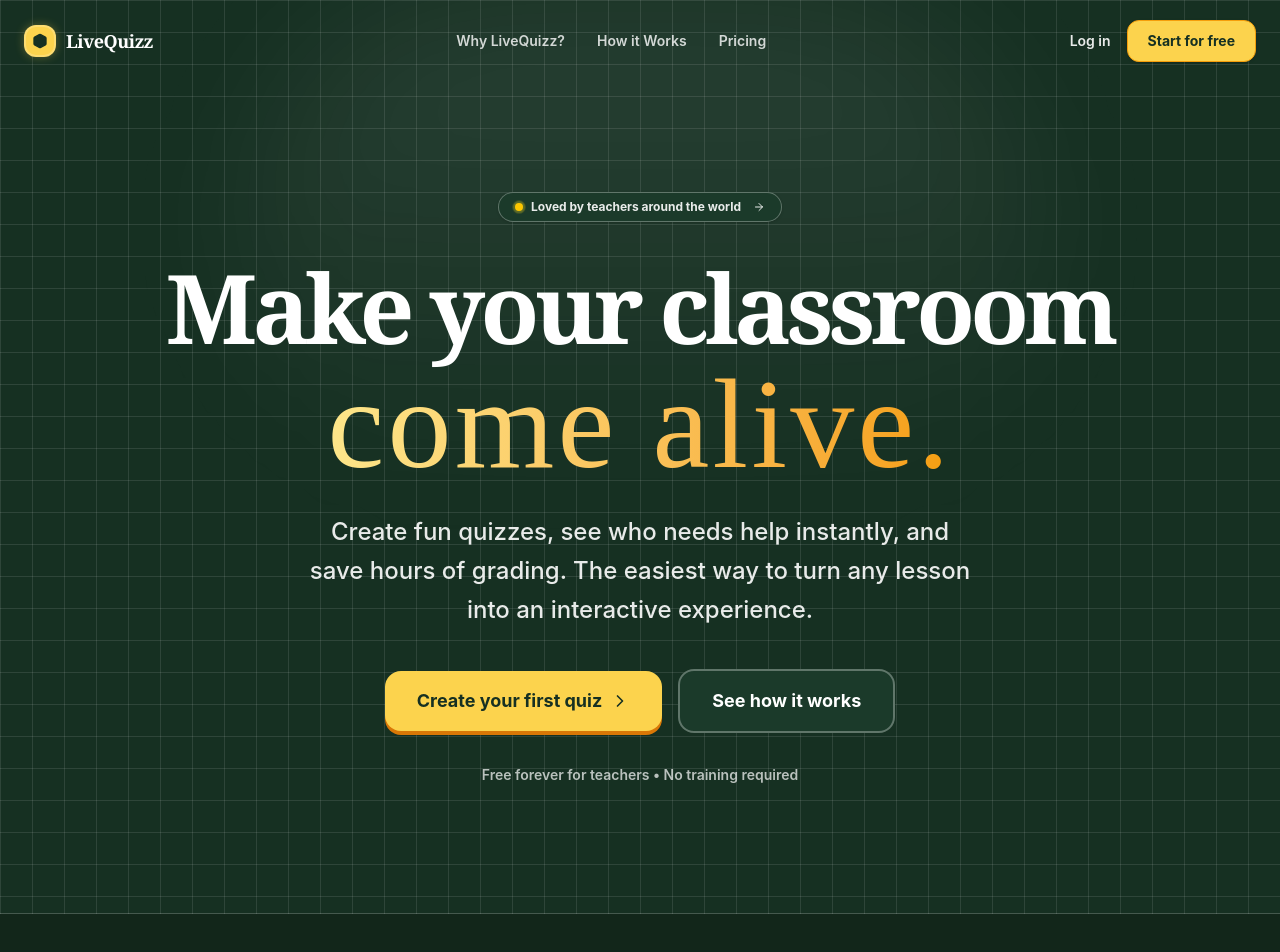
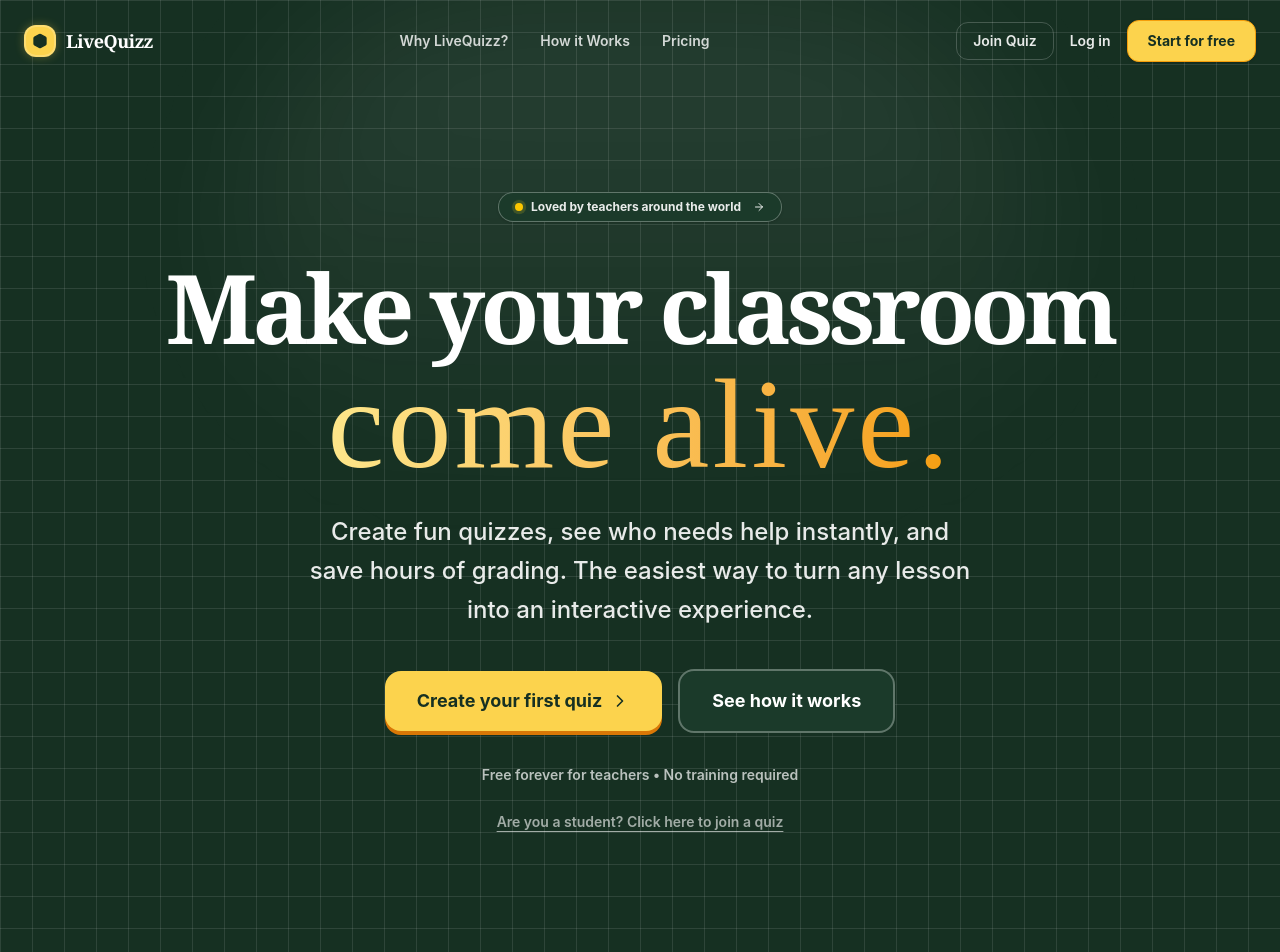
Before and after one commit to farokiraquib/quiz, a React (Vite) app in the folder teacher-web/: page / in a window 1280 px wide. Shown: the top 952 px of the page. Built offline with nearby package versions, Linux system fonts and the light colour scheme; no server answers; a web font is replaced by a local one.

Commit message:
feat: add join quiz links to landing page for students

```diff
--- a/teacher-web/src/pages/Landing.jsx
+++ b/teacher-web/src/pages/Landing.jsx
@@ -124,6 +124,12 @@ export default function Landing() {
           </div>
 
           <div className="flex items-center gap-4 relative z-10">
+            <a
+              href="/play"
+              className="hidden sm:inline-block text-sm font-semibold text-white/90 hover:text-white transition-colors border border-white/20 px-4 py-2 rounded-lg hover:bg-white/10"
+            >
+              Join Quiz
+            </a>
             <Link
               to="/login"
               className="text-sm font-semibold text-white/90 hover:text-white transition-colors"
@@ -189,6 +195,11 @@ export default function Landing() {
               </a>
             </div>
             <p className="mt-8 text-sm text-white/70 font-semibold">Free forever for teachers • No training required</p>
+            <div className="mt-6">
+              <a href="/play" className="text-white/60 hover:text-white underline underline-offset-4 text-sm font-semibold transition-colors">
+                Are you a student? Click here to join a quiz
+              </a>
+            </div>
           </AnimatedSection>
         </div>
       </section>
```
